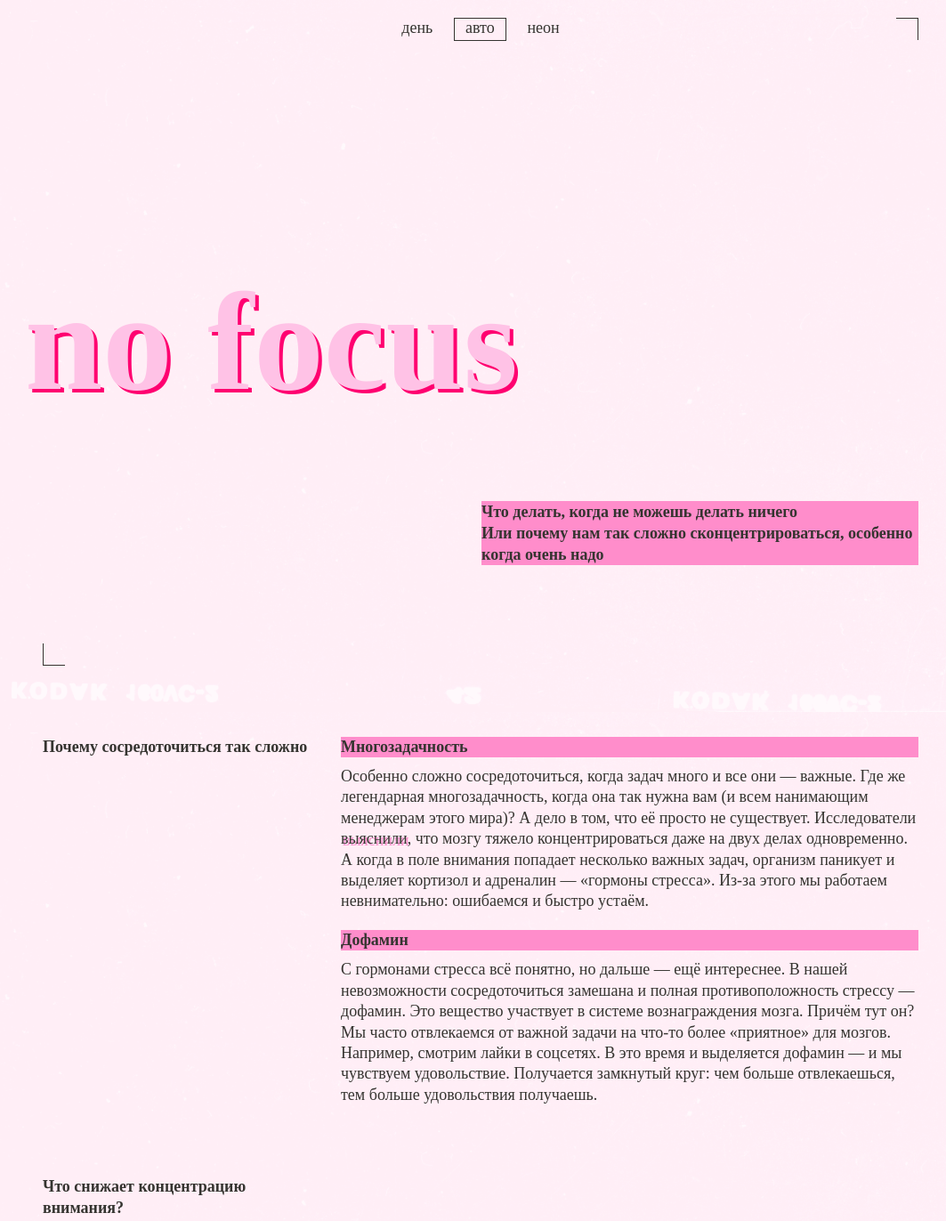
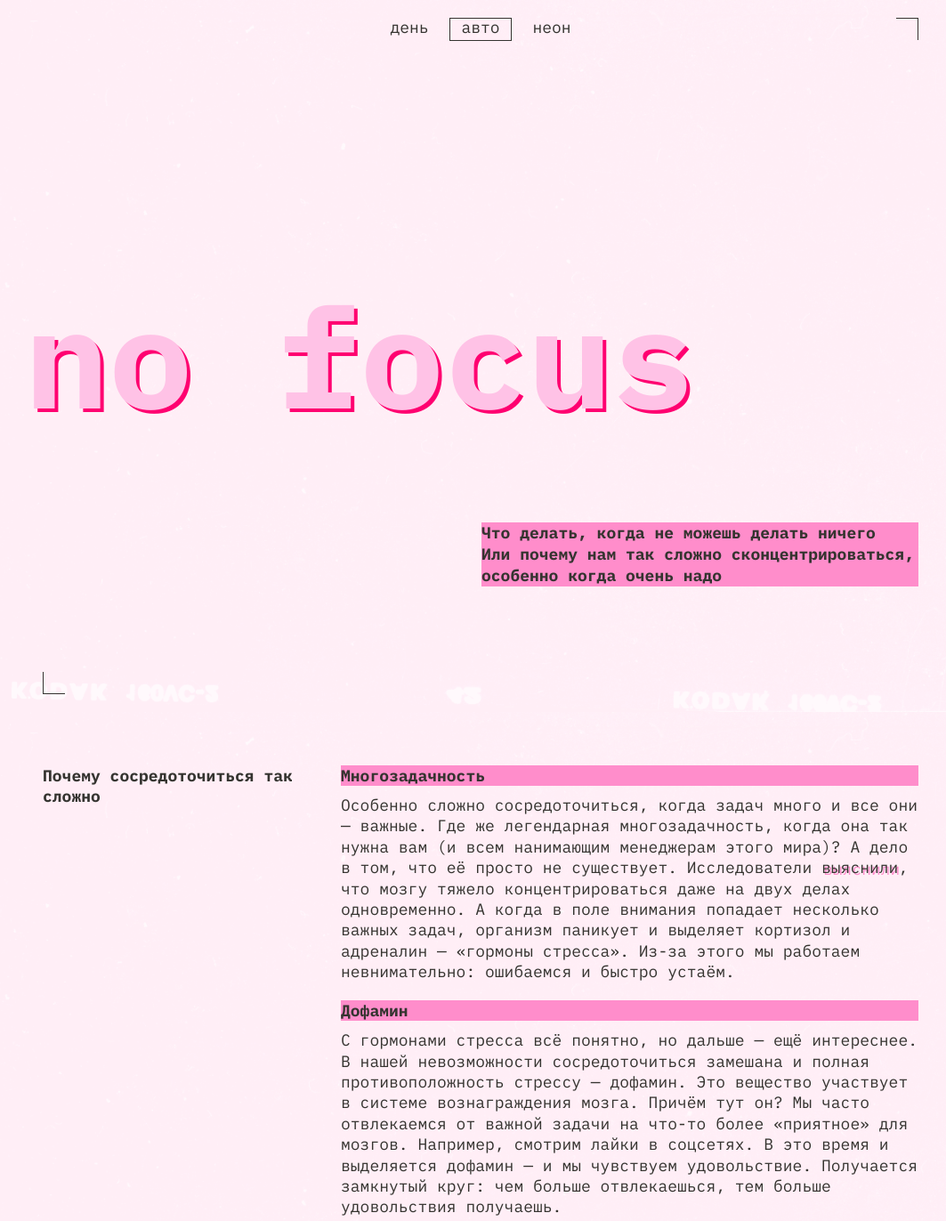
Before and after one commit to Slava-ZV/slozhno-sosredotochitsya, a plain HTML site: page index.html in a window 1280 px wide. Shown: the top 1372 px of the page at 89% size, without its empty margins (100-1163 px from the left). Drawn offline with Linux system fonts and the light colour scheme.

Commit message:
Revert "check"
This reverts commit 09c6399ababe94197a3b619d200515831a56ff2b.

```diff
--- a/styles/style.css
+++ b/styles/style.css
@@ -94,7 +94,7 @@
 .page {
   margin-inline: auto;
   color: var(--text-color);
-  font-family: var(--main-font) monospace;
+  font-family: var(--main-font);
   font-style: normal;
   background: var(--background);
   background-attachment: fixed;
@@ -104,8 +104,8 @@
 
 .header {
   display: grid;
-  block-size: 768px;
-  min-block-size: 668px;
+  min-block-size: 768px;
+  block-size: 100vh;
   grid-template-rows: 1fr auto 1fr;
   padding: clamp(10px, 2.666vw, 20px);
 
@@ -221,8 +221,8 @@ h4.title-decor {
 
 .footer {
   display: grid;
-  block-size: 768px;
-  min-block-size: 668px;
+  min-block-size: 768px;
+  block-size: 100vh;
   grid-template-rows: 1fr auto 1fr;
   padding: clamp(10px, 2.666vw, 20px);
 }
@@ -281,6 +281,7 @@ h4.title-decor {
   }
 
   .art__img {
+    object-fit: cover;
     block-size: 100%;
   }
 
@@ -321,9 +322,12 @@ h4.title-decor {
 
   .header__theme-menu-list {
     grid-auto-flow: column;
+    gap: 10px;
   }
 
   .section-columns {
+    display: grid;
+    gap: 20px;
     grid-template-columns: 315px auto;
   }
 
```
